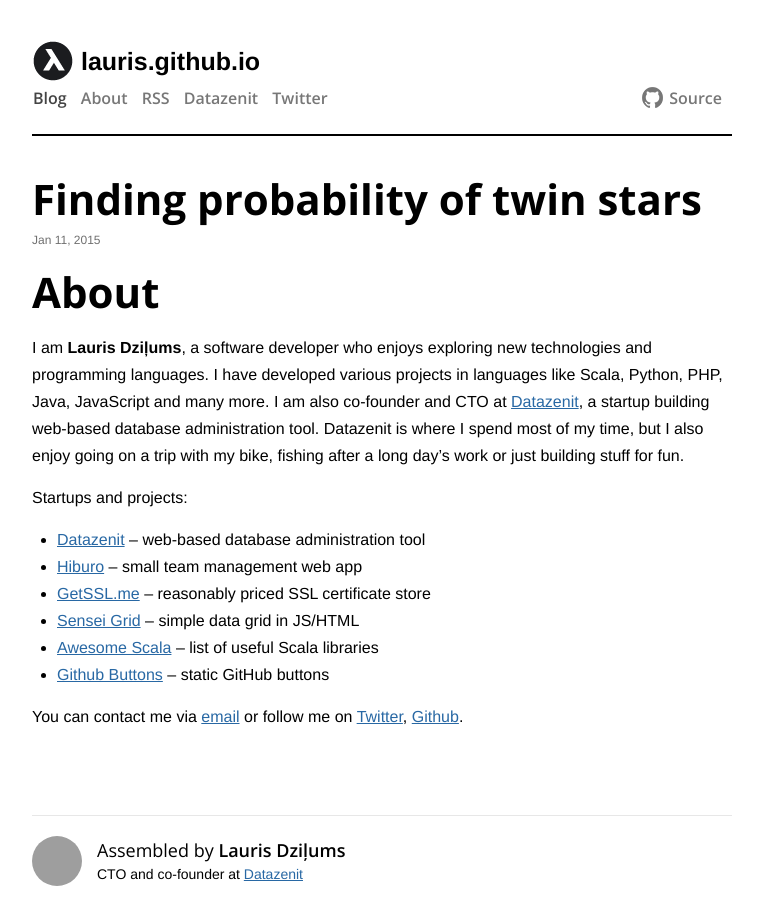
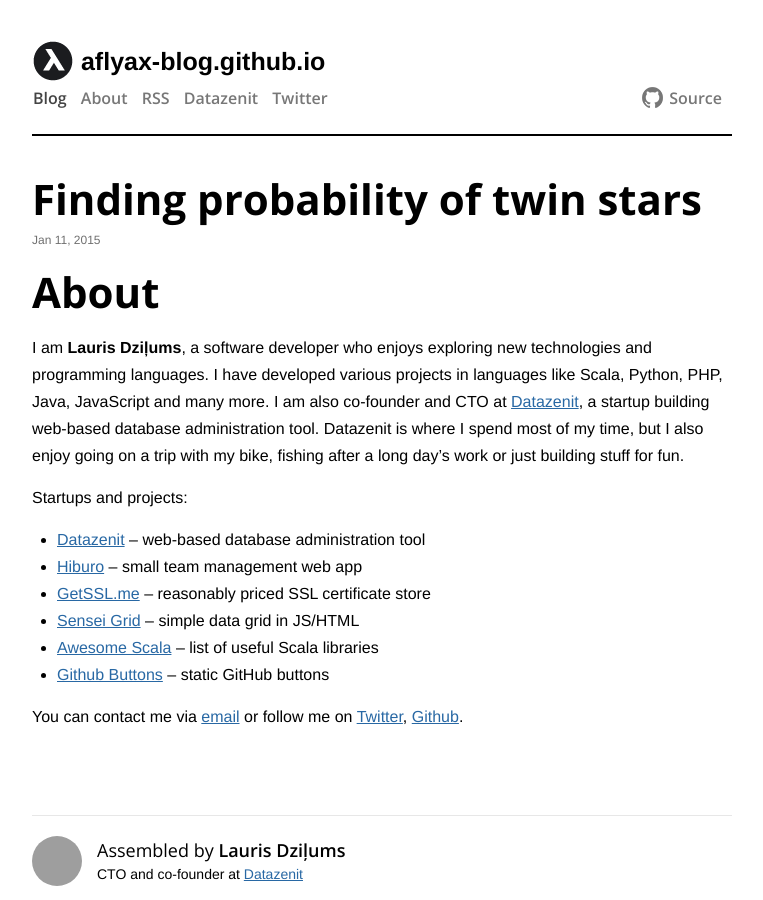
Before and after one commit to aflyax-blog/aflyax-blog.github.io, a Jekyll site: the page built from index.html, in a window 1280 px wide and 900 px high. Shown: the whole window, without its empty margins (258-1021 px from the left). Built offline with Jekyll 4.4.1, drawn with Linux system fonts in a browser that asks for light colours; comment, search, counter and statistics services are not loaded; some of the changed lines change nothing that is shown; grey boxes are pictures that could not be loaded.

Commit message:
changed vars

```diff
--- a/_config.yml
+++ b/_config.yml
@@ -1,9 +1,9 @@
 # Site settings
-title: lauris.github.io
-email: lauris@discuss.lv
-description: "Personal blog about programming, hacking, open-source, startups, git, vim, linux, etc."
+title: aflyax-blog.github.io
+email: aflyax@gmail.com
+description: "Exploring data science with Julia and Python"
 baseurl: ""
-url: "https://lauris.github.io"
+url: "https://aflyax-blog.github.io"
 twitter_username: lauriswat
 github_username:  lauris
 
--- a/index.html
+++ b/index.html
@@ -11,6 +11,6 @@
 		{% include post.html %}
     {% endfor %}
 
-  <p class="rss-subscribe">Subscribe <a href="{{ "/feed.xml" | prepend: site.baseurl }}">via RSS</a> or browse <a href="https://github.com/lauris/lauris.github.com" target="_blank">source on GitHub</a>.</p>
+  <p class="rss-subscribe">Subscribe <a href="{{ "/feed.xml" | prepend: site.baseurl }}">via RSS</a> or browse <a href="https://github.com/aflyax" target="_blank">source on GitHub</a>.</p>
 
 </div>
```
